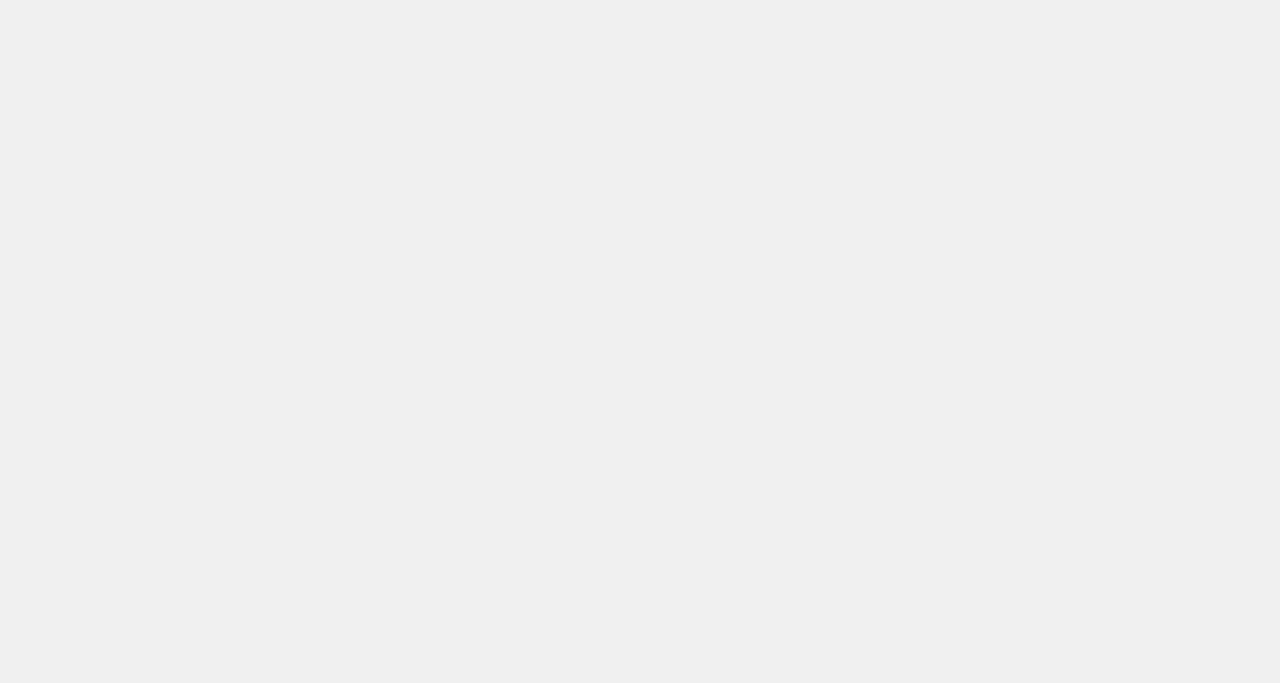
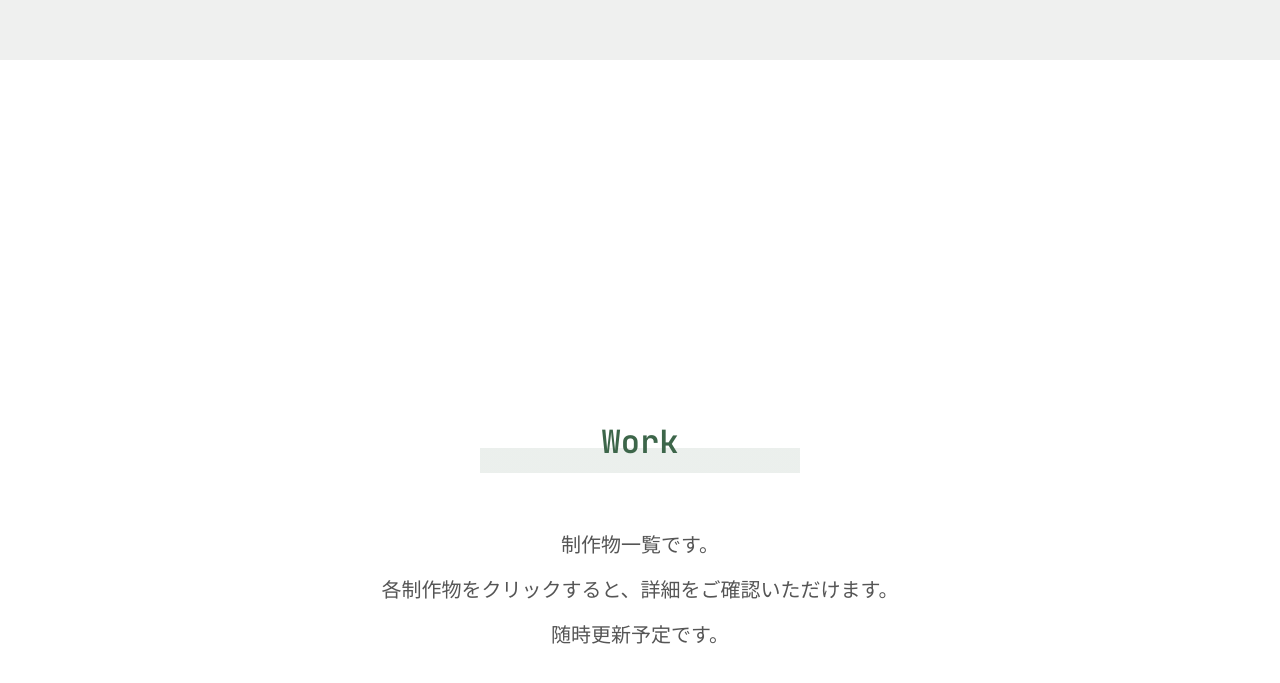
Before and after one commit to oh-my-kamimura/my-engineer-portfolio, a Next.js app: page / in a window 1280 px wide. Shown: the part 2001-2684 px from the top of the page. Before the commit the page ends 2061 px from the top, so only its background shows below. Built offline with nearby package versions, Linux system fonts and the light colour scheme.

Commit message:
add: 作品紹介の外枠を作成

```diff
--- /dev/null
+++ b/src/app/components/Work.tsx
@@ -0,0 +1,16 @@
+import styles from "../../styles/Work.module.scss"
+
+export default function Work() {
+	return (
+		<div className={styles.container}>
+			<div className={styles.sectionTitle}>
+				Work
+			</div>
+			<div className={styles.message}>
+				制作物一覧です。<br />
+				各制作物をクリックすると、詳細をご確認いただけます。<br />
+				随時更新予定です。
+			</div>
+		</div>
+	)
+}
--- a/src/app/page.tsx
+++ b/src/app/page.tsx
@@ -2,14 +2,16 @@ import styles from "../styles/page.module.scss";
 import Header from "./components/Header";
 import Top from "./components/Top";
 import AboutSite from "./components/AboutSite";
+import Work from "./components/Work";
 
 export default function Home() {
   return (
     <div className={styles.page}>
       <Header/>
-      <div className={styles.top}></div>
+      <div className={styles.top}/>
       <Top/>
       <AboutSite/>
+      <Work/>
     </div>
   );
 }
--- /dev/null
+++ b/src/styles/Work.module.scss
@@ -0,0 +1,21 @@
+.container {
+	background-color: white;
+	height: 2000px;
+	padding-top: 300px;
+	.sectionTitle {
+	  margin: 50px auto;
+	  width: 320px;
+	  text-align: center;
+	  padding: 10px;
+	  font-size: 32px;
+	  font-weight: 600;
+	  background: linear-gradient(transparent 60%, rgba(61, 102, 74, 0.1) 60%);
+	}
+	.message {
+	  text-align: center;
+	  color: var(--font-color);
+	  font-size: 20px;
+	  font-weight: 500;
+	  line-height: 45px;
+	}
+  }
```
